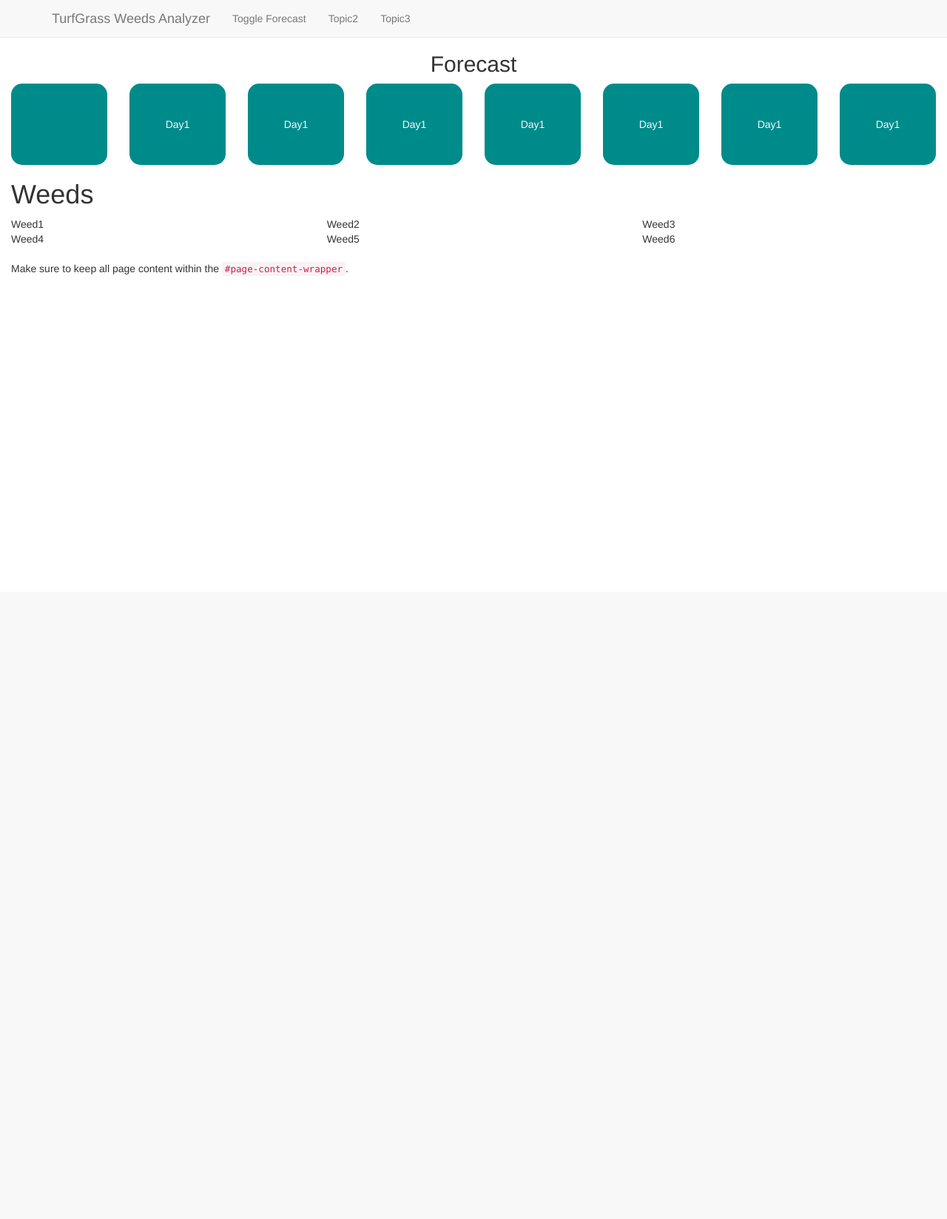
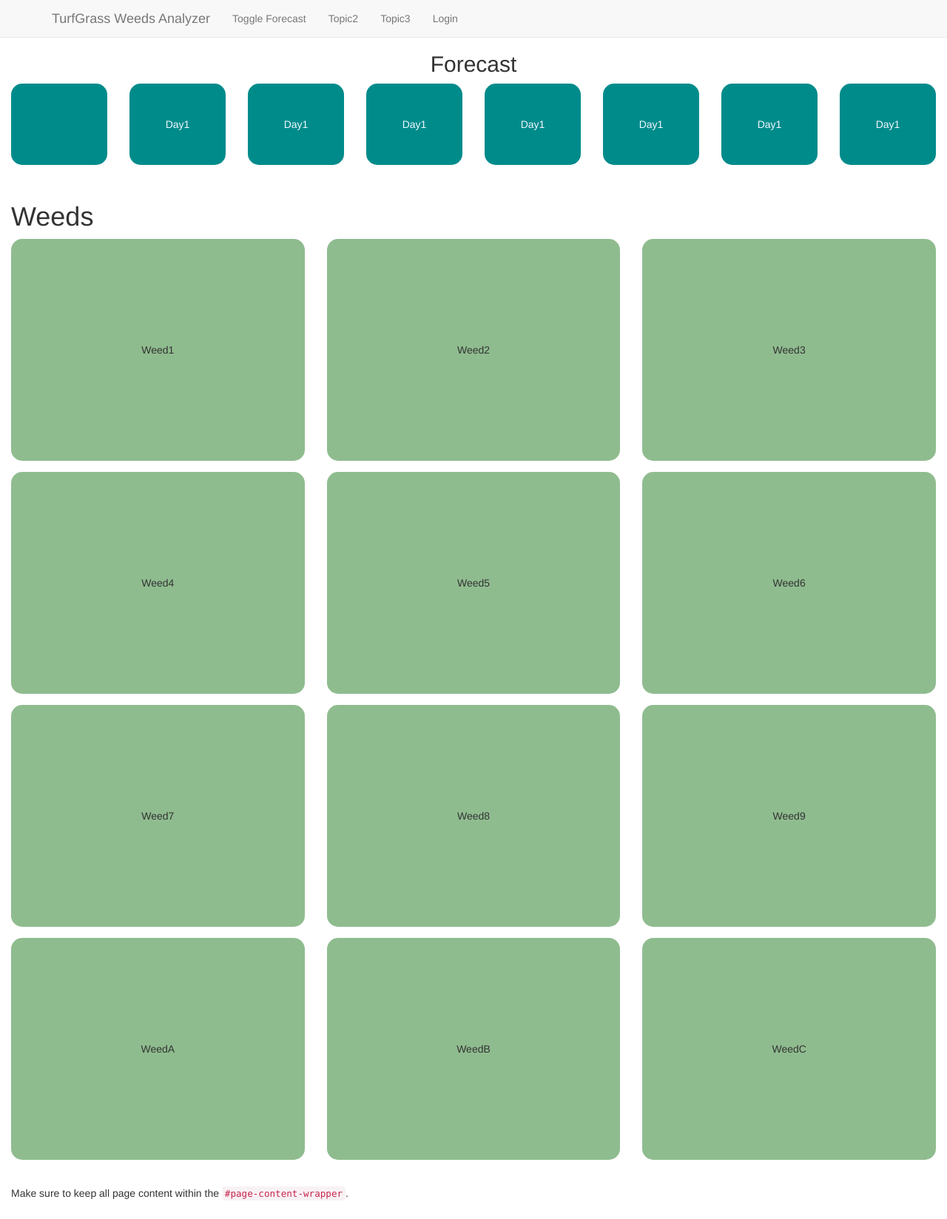
Before and after one commit to CharleeJennings/TurfGrass, a PHP site: page /application/layout.html in a window 1280 px wide. Shown: the whole page at 74% size. Before the commit the page ends 371 px from the top, so only its background shows below. Run offline with PHP 8.4, Linux system fonts and the light colour scheme; a map, chart or similar area stays blank.

Commit message:
Layout & Location Work

```diff
--- a/application/css/style.css
+++ b/application/css/style.css
@@ -15,6 +15,26 @@
     width: auto;
 }
 
+.graph {
+    align-items: center;
+    background-color: darkseagreen;
+    border-radius: 15px;
+    display: flex;
+    height: 300px;
+    justify-content: center;
+    position: relative;
+    text-align: justify;
+    width: auto;
+}
+
+.top-buffer {
+    margin-top: 20px;
+}
+
 body {
     padding-top: 50px;
 }
+
+[class*="col-"] {
+    margin-bottom: 15px;
+}
--- a/application/layout.html
+++ b/application/layout.html
@@ -20,20 +20,11 @@
 </head>
 
 <body>
-
-     <!-- Navigation -->
+    <!-- Navigation -->
     <nav class="navbar navbar-default navbar-fixed-top" role="navigation">
         <div class="container">
             <div class="navbar-header page-scroll">
-                <button type="button" class="navbar-toggle" data-toggle="collapse" data-target=".navbar-ex1-collapse">
-                    <span class="sr-only">Toggle navigation</span>
-                    <span class="icon-bar"></span>
-                    <span class="icon-bar"></span>
-                    <span class="icon-bar"></span>
-                </button>
-                <a class="navbar-brand page-scroll" href="#page-top">TurfGrass Weeds Analyzer</a>
-            </div>
-
+                <button type="button" class="navbar-toggle" data-toggle="collapse" data-target=".navbar-ex1-collapse"> <span class="sr-only">Toggle navigation</span> <span class="icon-bar"></span> <span class="icon-bar"></span> <span class="icon-bar"></span> </button> <a class="navbar-brand page-scroll" href="#page-top">TurfGrass Weeds Analyzer</a> </div>
             <!-- Collect the nav links, forms, and other content for toggling -->
             <div class="collapse navbar-collapse navbar-ex1-collapse">
                 <ul class="nav navbar-nav">
@@ -41,22 +32,16 @@
                     <li class="hidden">
                         <a class="page-scroll"></a>
                     </li>
-                    <li>
-                        <a class="page-scroll" onclick="forecastToggle()">Toggle Forecast</a>
-                    </li>
-                    <li>
-                        <a class="page-scroll" href="#services">Topic2</a>
-                    </li>
-                    <li>
-                        <a class="page-scroll" href="#contact">Topic3</a>
-                    </li>
+                    <li> <a class="page-scroll" onclick="forecastToggle()">Toggle Forecast</a> </li>
+                    <li> <a class="page-scroll" href="#services">Topic2</a> </li>
+                    <li> <a class="page-scroll" href="#contact">Topic3</a> </li>
+                    <li> <a class="page-scroll">Login</a></li>
                 </ul>
             </div>
             <!-- /.navbar-collapse -->
         </div>
         <!-- /.container -->
     </nav>
-
     <!-- Forecast Content -->
     <div class="page-content-wrapper">
         <div class="container-fluid">
@@ -66,8 +51,7 @@
                 <div class="col-sm-6">
                     <div class="row">
                         <div class="col-md-3">
-                            <div class="forecast" id="day1">
-                            </div>
+                            <div class="forecast" id="day1"> </div>
                         </div>
                         <div class="col-md-3">
                             <div class="forecast">Day1</div>
@@ -106,14 +90,48 @@
                 <div class="col-lg-12">
                     <h1>Weeds</h1>
                     <div class="row">
-                        <div class="col-md-4">Weed1</div>
-                        <div class="col-md-4">Weed2</div>
-                        <div class="col-md-4">Weed3</div>
+                        <div class="col-md-4">
+                            <div class="graph">Weed1</div>
+                        </div>
+                        <div class="col-md-4">
+                            <div class="graph">Weed2</div>
+                        </div>
+                        <div class="col-md-4">
+                            <div class="graph">Weed3</div>
+                        </div>
                     </div>
                     <div class="row">
-                        <div class="col-md-4">Weed4</div>
-                        <div class="col-md-4">Weed5</div>
-                        <div class="col-md-4">Weed6</div>
+                        <div class="col-md-4">
+                            <div class="graph">Weed4</div>
+                        </div>
+                        <div class="col-md-4">
+                            <div class="graph">Weed5</div>
+                        </div>
+                        <div class="col-md-4">
+                            <div class="graph">Weed6</div>
+                        </div>
+                    </div>
+                    <div class="row">
+                        <div class="col-md-4">
+                            <div class="graph">Weed7</div>
+                        </div>
+                        <div class="col-md-4">
+                            <div class="graph">Weed8</div>
+                        </div>
+                        <div class="col-md-4">
+                            <div class="graph">Weed9</div>
+                        </div>
+                    </div>
+                    <div class="row">
+                        <div class="col-md-4">
+                            <div class="graph">WeedA</div>
+                        </div>
+                        <div class="col-md-4">
+                            <div class="graph">WeedB</div>
+                        </div>
+                        <div class="col-md-4">
+                            <div class="graph">WeedC</div>
+                        </div>
                     </div>
                     <br>
                     <p>Make sure to keep all page content within the <code>#page-content-wrapper</code>.</p>
--- a/location/location.html
+++ b/location/location.html
@@ -1,6 +1,7 @@
 <html>
     <!-- To use Geocoding from Google Maps V3 you need to link https://maps.googleapis.com/maps/api/js?sensor=false -->
-    <script async defer src="https://maps.googleapis.com/maps/api/js?key=AIzaSyB7d_71OFuopaDmaAyXgf9UNlcokl-wvuQ"></script>
+    <script async defer src="https://maps.googleapis.com/maps/api/js?key=AIzaSyBsxxLeyTkifethGupaHIOKbCYRCFG4lQk"
+  type="text/javascript"></script>
 
     <div>
      <h3> Enter an adress and press the button</h3>
@@ -16,4 +17,4 @@
         </div>
     </div>
 </html>
-<script src="testjs.js"></script>
+<script src="location.js"></script>
--- a/location/location.js
+++ b/location/location.js
@@ -1,6 +1,7 @@
 /* This showResult function is used as the callback function*/
 
 function showResult(result) {
+    console.log(result.geometry.location.lat());
     document.getElementById('latitude').value = result.geometry.location.lat();
     document.getElementById('longitude').value = result.geometry.location.lng();
 }
```
